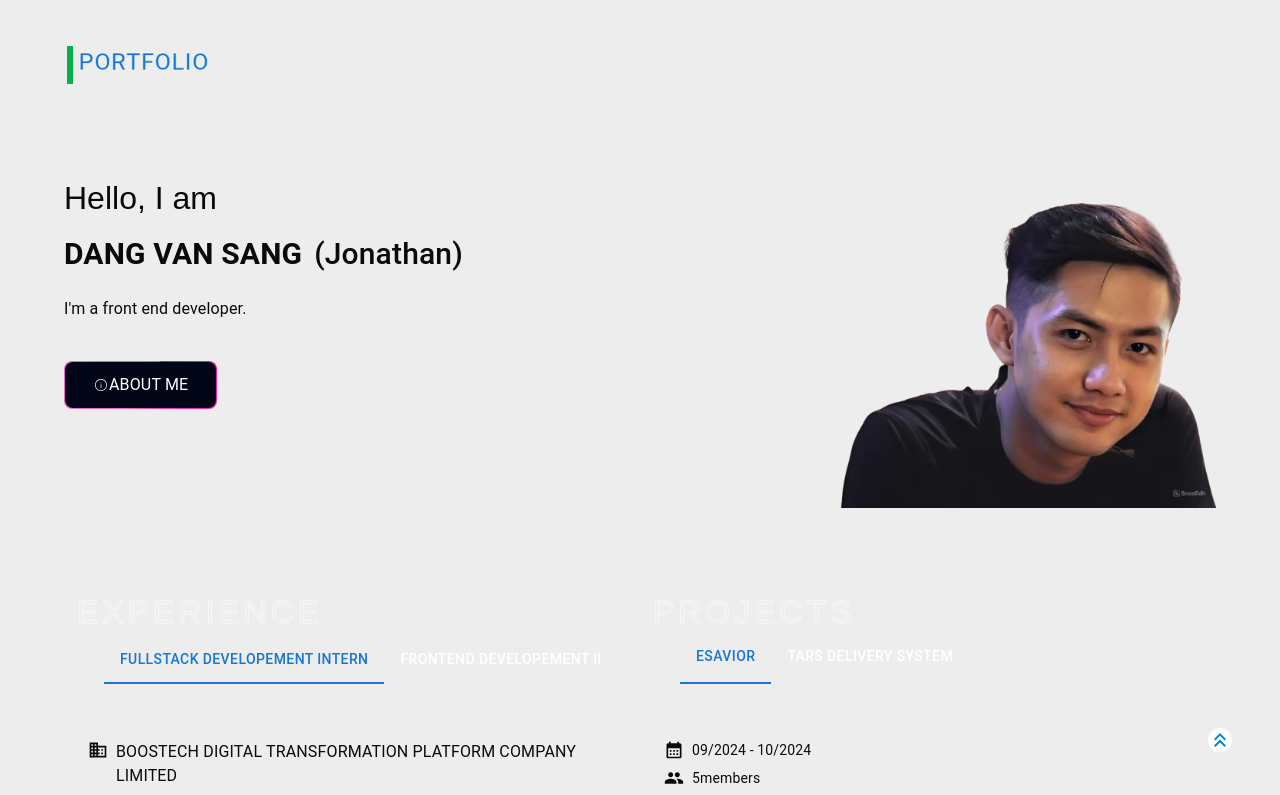
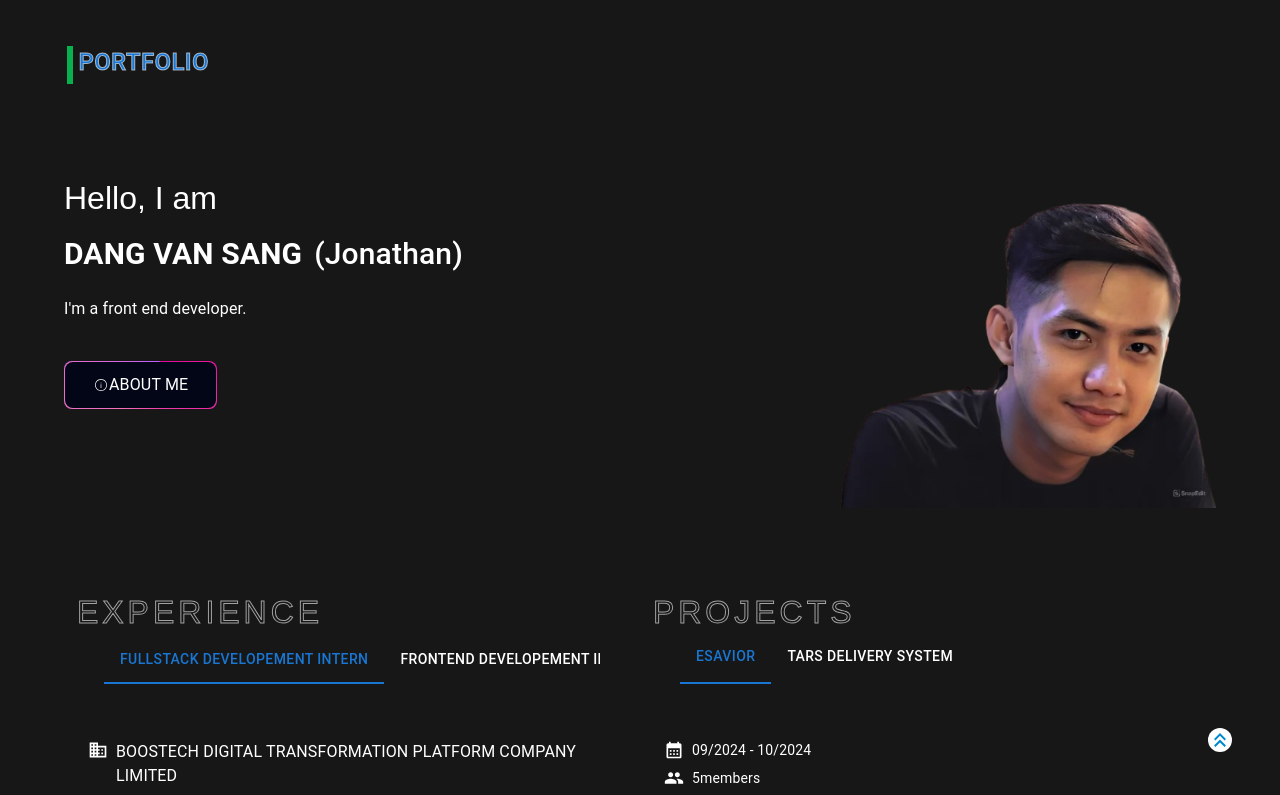
Before and after one commit to Sangdang2203/portfolio, a Next.js app: page / in a window 1280 px wide. Shown: the top 795 px of the page. Built offline with nearby package versions, Linux system fonts and the light colour scheme.

Commit message:
Update globals.css

```diff
--- a/src/app/globals.css
+++ b/src/app/globals.css
@@ -9,20 +9,6 @@ html{
 :root {
   --background: #171717;
   --foreground: #ffffff;
-}
-
-@media (prefers-color-scheme: dark) {
-  :root {
-    --background: #0a0a0a;
-    --foreground: #ededed;
-  }
-}
-
-@media (prefers-color-scheme: light) {
-  :root {
-    --background: #ededed;
-    --foreground: #0a0a0a;
-  }
 }
 
 
```
